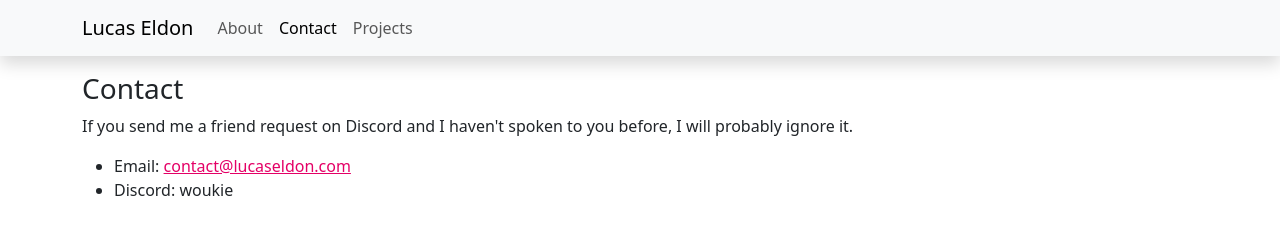
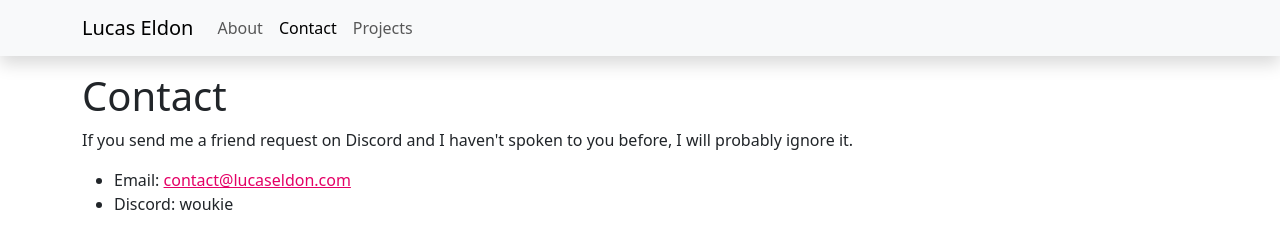
Before and after one commit to Woukie/lucaseldon.com, a website: page contact/index.html in a window 1280 px wide. Drawn offline with nearby package versions, Linux system fonts and the light colour scheme; files that its build step writes are made by us from their sources.

Commit message:
Updated headers of other pages

```diff
--- a/contact/index.html
+++ b/contact/index.html
@@ -31,7 +31,7 @@
     </div>
   </nav>
   <div class="container mt-3">
-    <h3>Contact</h3>
+    <h1>Contact</h1>
     <p>If you send me a friend request on Discord and I haven't spoken to you before, I will probably ignore it.</p>
     <ul>
       <li>Email: <a href="mailto://contact@lucaseldon.com">contact@lucaseldon.com</a></li>
```
Also changed, not shown: index.html (+1 -1 lines).
